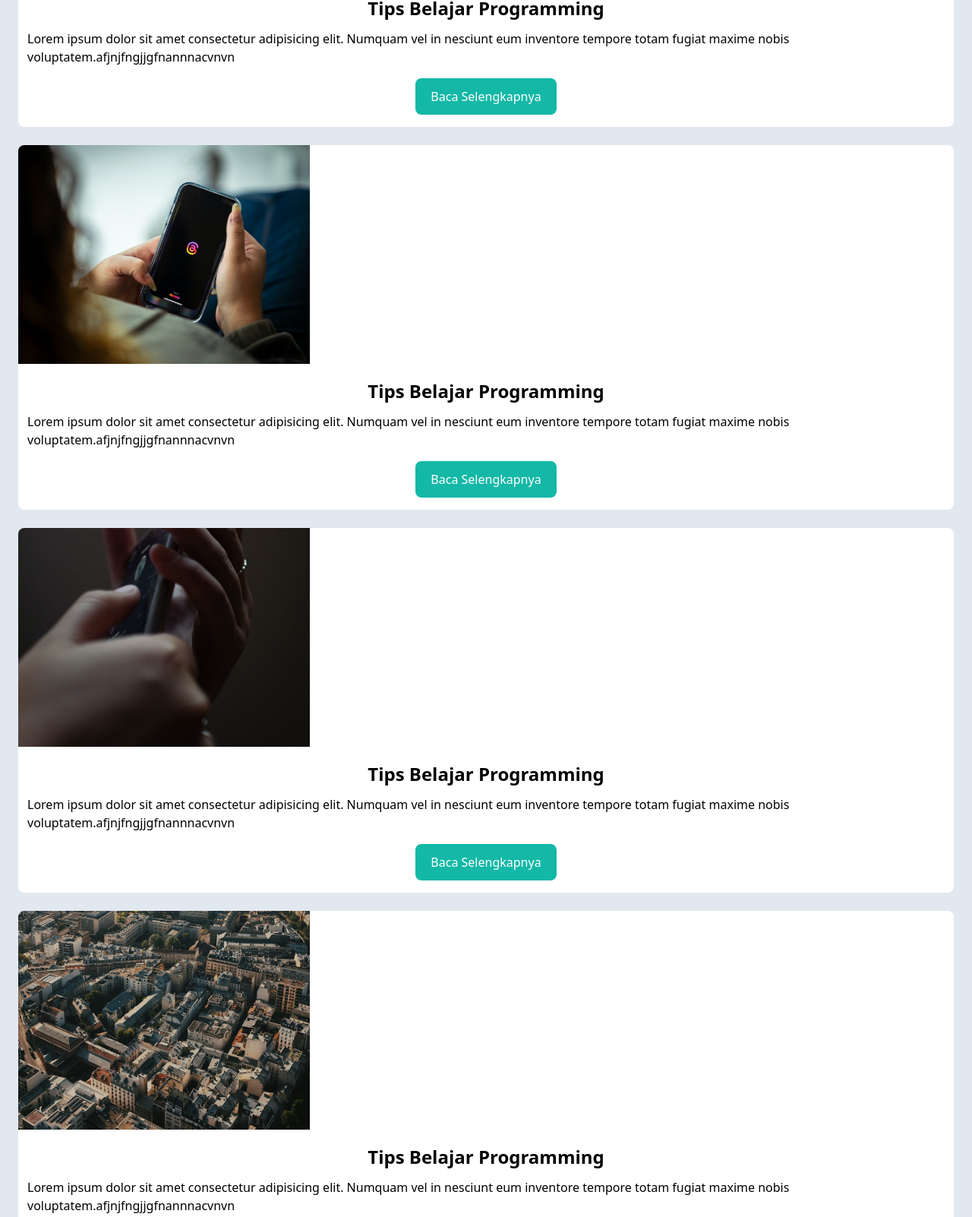
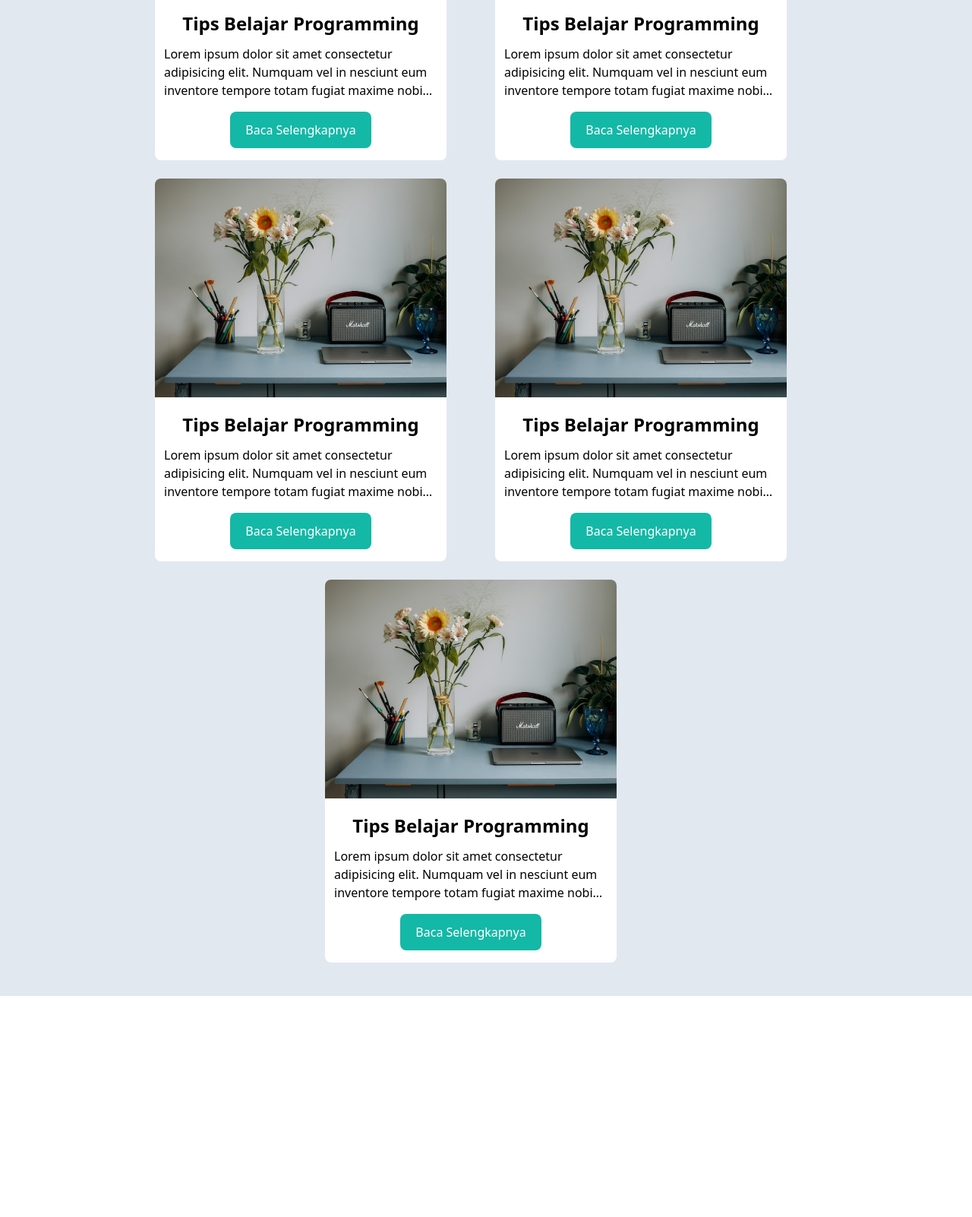
Before and after one commit to Raturu0/Portofolio_with_tailwind, a plain HTML site: page index.html in a window 1280 px wide. Shown: the part 3132-4734 px from the top of the page at 76% size. After the commit the page ends 4443 px from the top, so only its background shows below. Drawn offline with Linux system fonts and the light colour scheme.

Commit message:
add blog section and responsive design for it

```diff
--- a/index.html
+++ b/index.html
@@ -353,10 +353,14 @@
 
     <!-- BLOG SECTION -->
     <section class="w-full h-auto p-3 bg-slate-200">
-      <div class="container h-full w-full pt-36">
+      <div class="container h-full w-full pt-36 mx-auto">
         <!-- teks -->
         <div class="">
-          <h4 class="text-center text-primary font-bold text-xl">Blog</h4>
+          <h4
+            class="text-center text-primary font-bold text-xl sm:text-pink-400 md:text-orange-500 lg:text-red-500"
+          >
+            Blog
+          </h4>
           <h1 class="text-center font-bold text-3xl">Tulisan terkini</h1>
           <p class="text-center px-3 text-sm text-slate-800">
             Lorem ipsum dolor sit amet consectetur adipisicing elit. Quaerat
@@ -364,23 +368,34 @@
           </p>
         </div>
         <!-- gambar -->
-        <div class="h-auto w-full py-3 px-3">
-          <div class="bg-white pb-4 h-auto rounded-lg overflow-hidden">
-            <div class="">
-              <img src="IMG/10.jpeg" alt="" class="max-w-sm text-center" />
+        <div
+          class="md:flex md:flex-wrap md:justify-center lg:justify-center md:py-5"
+        >
+          <div class="h-auto w-full py-3 px-3 md:max-w-xs lg:max-w-md">
+            <div
+              class="bg-white pb-4 h-auto rounded-lg overflow-hidden group hover:bg-slate-500 md:max-w-sm"
+            >
+              <div class="sm:flex sm:justify-center bg-cover">
+                <img
+                  src="IMG/10.jpeg"
+                  alt=""
+                  class="w-full text-center group-hover:opacity-50"
+                />
               </div>
-            <h1 class="pt-5 pb-3  text-2xl font-bold text-center hover:text-primary hover:cursor-pointer">
+              <h1
+                class="pt-5 pb-3 text-2xl font-bold text-center hover:cursor-pointer group-hover:text-white"
+              >
                 Tips Belajar Programming
               </h1>
-            <div class=" px-3 ">
-              <p class="line-clamp-3">
-                Lorem ipsum dolor sit amet consectetur adipisicing elit. Numquam
-                vel in nesciunt eum inventore tempore totam fugiat maxime nobis
-                voluptatem.afjnjfngjjgfnannnacvnvn
+              <div class="px-3">
+                <p class="line-clamp-3 group-hover:text-white">
+                  Lorem ipsum dolor sit amet consectetur adipisicing elit.
+                  Numquam vel in nesciunt eum inventore tempore totam fugiat
+                  maxime nobis voluptatem.afjnjfngjjgfnannnacvnvn
                 </p>
               </div>
 
-            <div class="flex h-auto justify-center ">
+              <div class="flex h-auto justify-center">
                 <a
                   href="#"
                   class="bg-primary px-5 mt-4 py-3 rounded-lg text-white hover:bg-green-600"
@@ -390,22 +405,31 @@
             </div>
           </div>
 
-        <div class="h-auto w-full py-3 px-3">
-          <div class="bg-white pb-4 h-auto rounded-lg overflow-hidden">
+          <div class="h-auto w-full py-3 px-3 md:max-w-xs lg:max-w-md">
+            <div
+              class="bg-white pb-4 h-auto rounded-lg overflow-hidden group hover:bg-slate-500 md:max-w-sm"
+            >
               <div class="">
-              <img src="IMG/8.jpeg" alt="" class="max-w-sm text-center" />
+                <img
+                  src="IMG/10.jpeg"
+                  alt=""
+                  class="w-full text-center group-hover:opacity-50"
+                />
               </div>
-            <h1 class="pt-5 pb-3  text-2xl font-bold text-center hover:text-primary hover:cursor-pointer">
+              <h1
+                class="pt-5 pb-3 text-2xl font-bold text-center hover:cursor-pointer group-hover:text-white"
+              >
                 Tips Belajar Programming
               </h1>
-            <div class=" px-3 ">
-              <p class="line-clamp-3">
-                Lorem ipsum dolor sit amet consectetur adipisicing elit. Numquam
-                vel in nesciunt eum inventore tempore totam fugiat maxime nobis
-                voluptatem.afjnjfngjjgfnannnacvnvn
+              <div class="px-3">
+                <p class="line-clamp-3 group-hover:text-white">
+                  Lorem ipsum dolor sit amet consectetur adipisicing elit.
+                  Numquam vel in nesciunt eum inventore tempore totam fugiat
+                  maxime nobis voluptatem.afjnjfngjjgfnannnacvnvn
                 </p>
               </div>
-            <div class="flex h-auto justify-center ">
+
+              <div class="flex h-auto justify-center">
                 <a
                   href="#"
                   class="bg-primary px-5 mt-4 py-3 rounded-lg text-white hover:bg-green-600"
@@ -415,22 +439,31 @@
             </div>
           </div>
 
-        <div class="h-auto w-full py-3 px-3">
-          <div class="bg-white pb-4 h-auto rounded-lg overflow-hidden">
+          <div class="h-auto w-full py-3 px-3 md:max-w-xs lg:max-w-md">
+            <div
+              class="bg-white pb-4 h-auto rounded-lg overflow-hidden group hover:bg-slate-500 md:max-w-sm"
+            >
               <div class="">
-              <img src="IMG/6.jpeg" alt="" class="max-w-sm text-center" />
+                <img
+                  src="IMG/10.jpeg"
+                  alt=""
+                  class="w-full text-center group-hover:opacity-50"
+                />
               </div>
-            <h1 class="pt-5 pb-3  text-2xl font-bold text-center hover:text-primary hover:cursor-pointer">
+              <h1
+                class="pt-5 pb-3 text-2xl font-bold text-center hover:cursor-pointer group-hover:text-white"
+              >
                 Tips Belajar Programming
               </h1>
-            <div class=" px-3 ">
-              <p class="line-clamp-3">
-                Lorem ipsum dolor sit amet consectetur adipisicing elit. Numquam
-                vel in nesciunt eum inventore tempore totam fugiat maxime nobis
-                voluptatem.afjnjfngjjgfnannnacvnvn
+              <div class="px-3">
+                <p class="line-clamp-3 group-hover:text-white">
+                  Lorem ipsum dolor sit amet consectetur adipisicing elit.
+                  Numquam vel in nesciunt eum inventore tempore totam fugiat
+                  maxime nobis voluptatem.afjnjfngjjgfnannnacvnvn
                 </p>
               </div>
-            <div class="flex h-auto justify-center ">
+
+              <div class="flex h-auto justify-center">
                 <a
                   href="#"
                   class="bg-primary px-5 mt-4 py-3 rounded-lg text-white hover:bg-green-600"
@@ -440,22 +473,30 @@
             </div>
           </div>
 
-        <div class="h-auto w-full py-3 px-3">
-          <div class="bg-white pb-4 h-auto rounded-lg overflow-hidden">
+          <div class="h-auto w-full py-3 px-3 md:max-w-xs lg:max-w-md">
+            <div
+              class="bg-white pb-4 h-auto rounded-lg overflow-hidden group hover:bg-slate-500 md:max-w-sm"
+            >
               <div class="">
-              <img src="IMG/4.jpeg" alt="" class="max-w-sm text-center" />
+                <img
+                  src="IMG/10.jpeg"
+                  alt=""
+                  class="w-full text-center group-hover:opacity-50"
+                />
               </div>
-            <h1 class="pt-5 pb-3  text-2xl font-bold text-center hover:text-primary hover:cursor-pointer">
+              <h1
+                class="pt-5 pb-3 text-2xl font-bold text-center hover:cursor-pointer group-hover:text-white"
+              >
                 Tips Belajar Programming
               </h1>
-            <div class=" px-3 ">
-              <p class="line-clamp-3">
-                Lorem ipsum dolor sit amet consectetur adipisicing elit. Numquam
-                vel in nesciunt eum inventore tempore totam fugiat maxime nobis
-                voluptatem.afjnjfngjjgfnannnacvnvn
+              <div class="px-3">
+                <p class="line-clamp-3 group-hover:text-white">
+                  Lorem ipsum dolor sit amet consectetur adipisicing elit.
+                  Numquam vel in nesciunt eum inventore tempore totam fugiat
+                  maxime nobis voluptatem.afjnjfngjjgfnannnacvnvn
                 </p>
               </div>
-            <div class="flex h-auto justify-center ">
+              <div class="flex h-auto justify-center">
                 <a
                   href="#"
                   class="bg-primary px-5 mt-4 py-3 rounded-lg text-white hover:bg-green-600"
@@ -464,6 +505,40 @@
               </div>
             </div>
           </div>
+          <div class="h-auto w-full py-3 px-3 md:max-w-xs lg:max-w-md">
+            <div
+              class="bg-white pb-4 h-auto rounded-lg overflow-hidden group hover:bg-slate-500 md:max-w-sm"
+            >
+              <div class="">
+                <img
+                  src="IMG/10.jpeg"
+                  alt=""
+                  class="w-full text-center group-hover:opacity-50"
+                />
+              </div>
+              <h1
+                class="pt-5 pb-3 text-2xl font-bold text-center hover:cursor-pointer group-hover:text-white"
+              >
+                Tips Belajar Programming
+              </h1>
+              <div class="px-3">
+                <p class="line-clamp-3 group-hover:text-white">
+                  Lorem ipsum dolor sit amet consectetur adipisicing elit.
+                  Numquam vel in nesciunt eum inventore tempore totam fugiat
+                  maxime nobis voluptatem.afjnjfngjjgfnannnacvnvn
+                </p>
+              </div>
+              <div class="flex h-auto justify-center">
+                <a
+                  href="#"
+                  class="bg-primary px-5 mt-4 py-3 rounded-lg text-white hover:bg-green-600"
+                  >Baca Selengkapnya</a
+                >
+              </div>
+            </div>
+          </div>
+
+        </div>
       </div>
     </section>
     <!-- BLOG SECTION END -->
```
Also changed, not shown: dist/output.css. Lines whose indentation alone changed are shown as unchanged.
